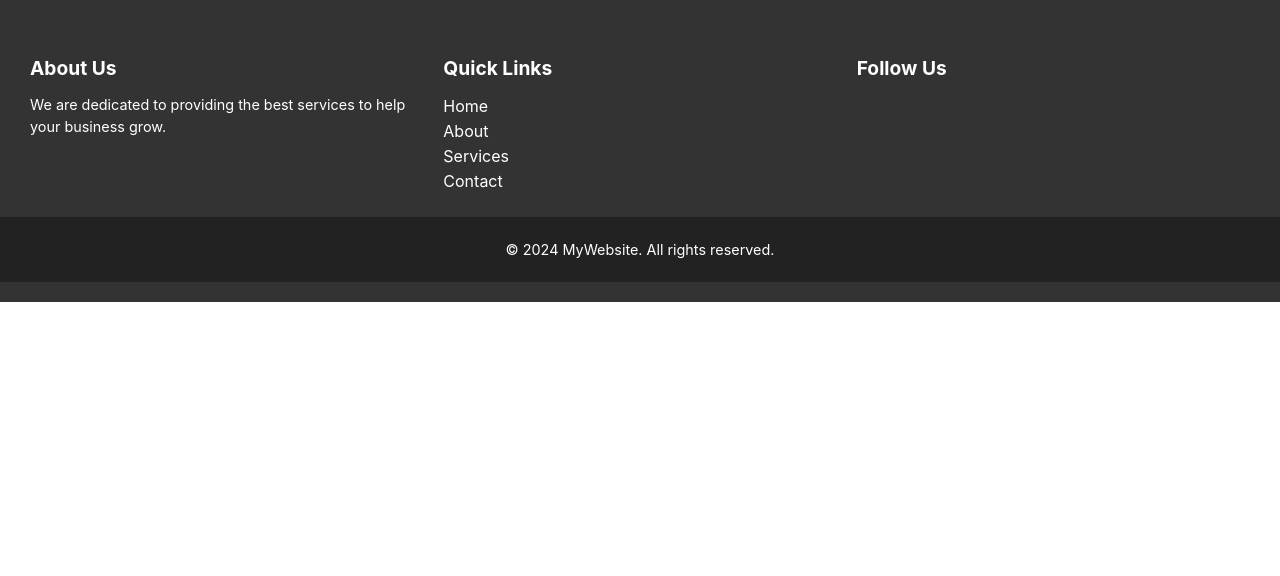
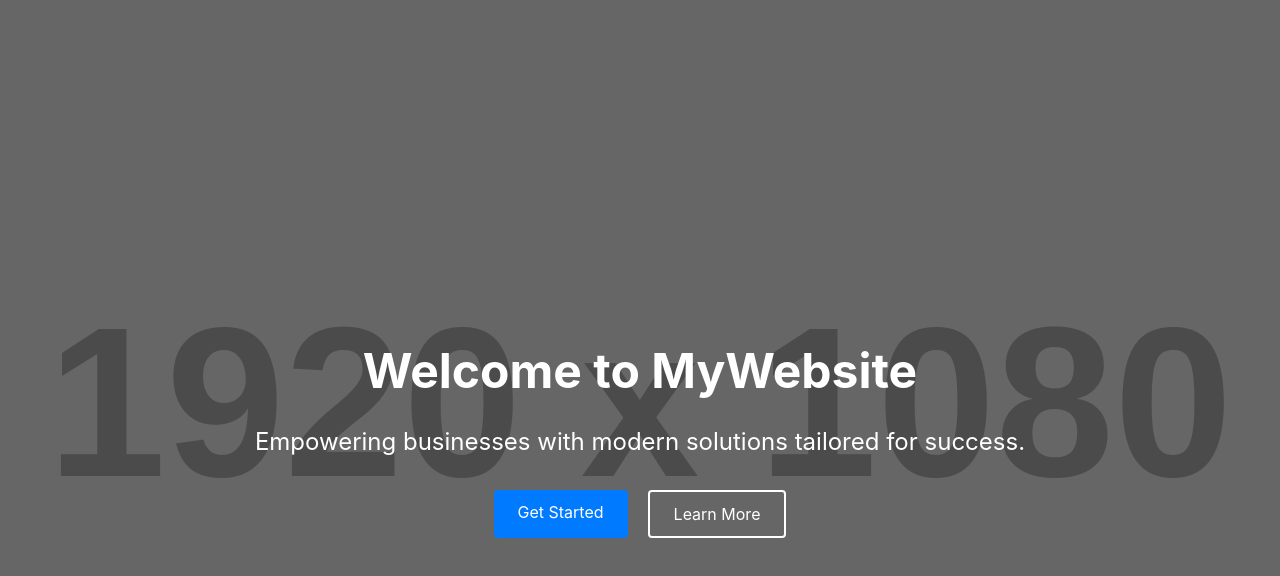
Before and after one commit to Colloh2030/Tracker-application, a React (Create React App) app: page / in a window 1280 px wide. Shown: the top 576 px of the page. Built offline with nearby package versions, Linux system fonts and the light colour scheme.

Commit message:
Added Hero Section

```diff
--- a/src/App.js
+++ b/src/App.js
@@ -4,6 +4,7 @@ import './components/Navbar';
 import './components/Footer'
 import Navbar from './components/Navbar';
 import Footer from './components/Footer';
+import Hero from './components/Hero';
 
 function App() {
   return (
@@ -13,6 +14,9 @@ function App() {
     <div>
       <Footer/>
 
+    </div>,
+    <div>
+      <Hero/>
     </div>
 
   );
--- /dev/null
+++ b/src/components/Hero.css
@@ -0,0 +1,78 @@
+/* Hero section styles */
+.hero {
+    background: linear-gradient(
+        rgba(0, 0, 0, 0.5),
+        rgba(0, 0, 0, 0.5)
+      ),
+      url('https://via.placeholder.com/1920x1080') no-repeat center center/cover;
+    color: #fff;
+    height: 100vh;
+    display: flex;
+    justify-content: center;
+    align-items: center;
+    text-align: center;
+    padding: 20px;
+  }
+
+  .hero-content {
+    max-width: 800px;
+    margin: 0 auto;
+  }
+
+  .hero-title {
+    font-size: 3rem;
+    font-weight: bold;
+    margin-bottom: 20px;
+    line-height: 1.2;
+  }
+
+  .hero-subtitle {
+    font-size: 1.5rem;
+    margin-bottom: 30px;
+    line-height: 1.5;
+  }
+
+  .hero-buttons {
+    display: flex;
+    justify-content: center;
+    gap: 20px;
+  }
+
+  .hero-btn {
+    padding: 12px 24px;
+    font-size: 1rem;
+    text-decoration: none;
+    border-radius: 4px;
+    transition: background 0.3s ease, color 0.3s ease;
+  }
+
+  .hero-btn-primary {
+    background: #007bff;
+    color: #fff;
+  }
+
+  .hero-btn-primary:hover {
+    background: #0056b3;
+  }
+
+  .hero-btn-secondary {
+    background: transparent;
+    border: 2px solid #fff;
+    color: #fff;
+  }
+
+  .hero-btn-secondary:hover {
+    background: #fff;
+    color: #333;
+  }
+
+  /* Responsive Design */
+  @media (max-width: 768px) {
+    .hero-title {
+      font-size: 2.5rem;
+    }
+
+    .hero-subtitle {
+      font-size: 1.2rem;
+    }
+  }
--- /dev/null
+++ b/src/components/Hero.js
@@ -0,0 +1,25 @@
+import React from 'react';
+import './Hero.css';
+
+const Hero = () => {
+  return (
+    <section className="hero">
+      <div className="hero-content">
+        <h1 className="hero-title">Welcome to MyWebsite</h1>
+        <p className="hero-subtitle">
+          Empowering businesses with modern solutions tailored for success.
+        </p>
+        <div className="hero-buttons">
+          <a href="#services" className="hero-btn hero-btn-primary">
+            Get Started
+          </a>
+          <a href="#about" className="hero-btn hero-btn-secondary">
+            Learn More
+          </a>
+        </div>
+      </div>
+    </section>
+  );
+};
+
+export default Hero;
```
Also changed, not shown: src/components/Main.css (added), src/components/Main.js (added).
